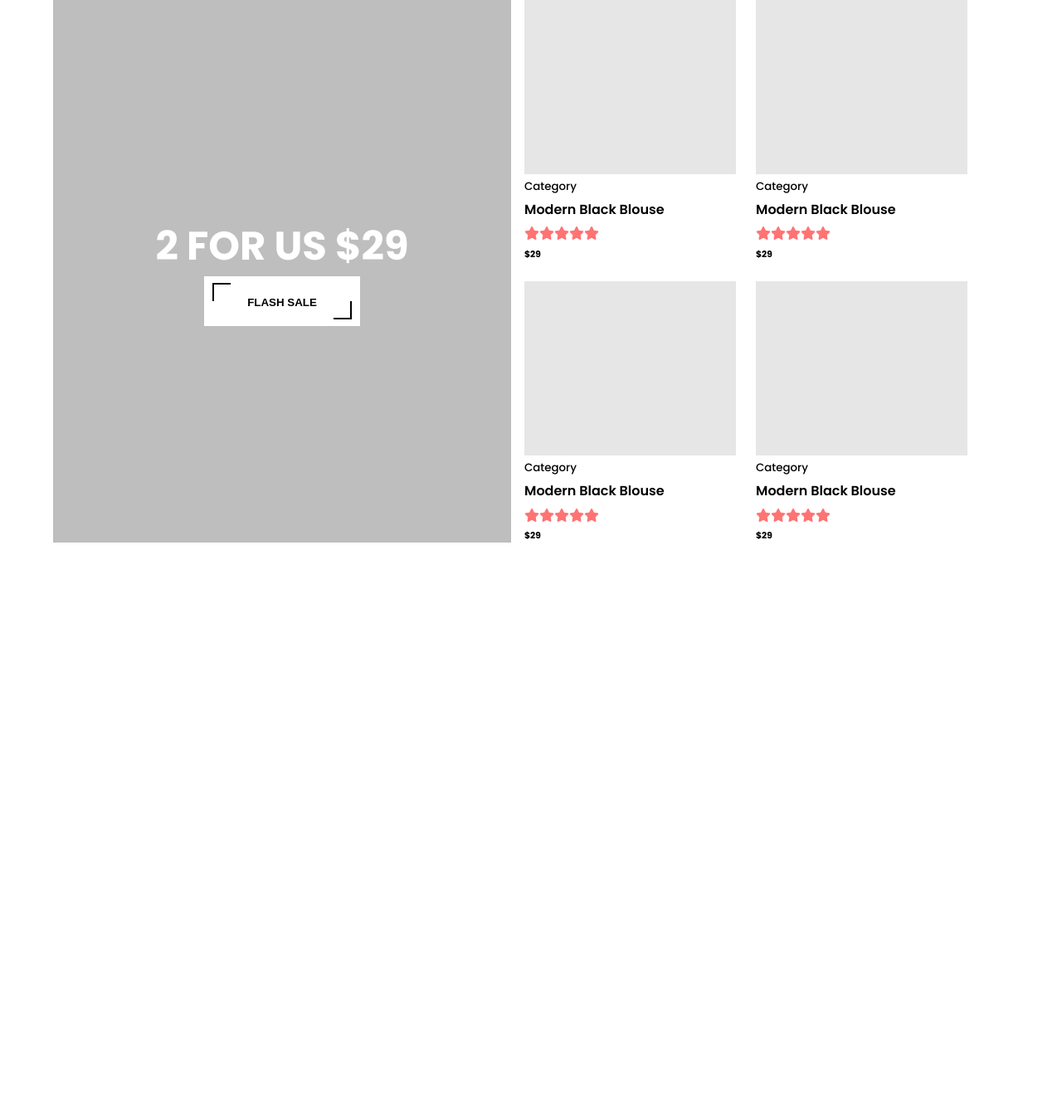
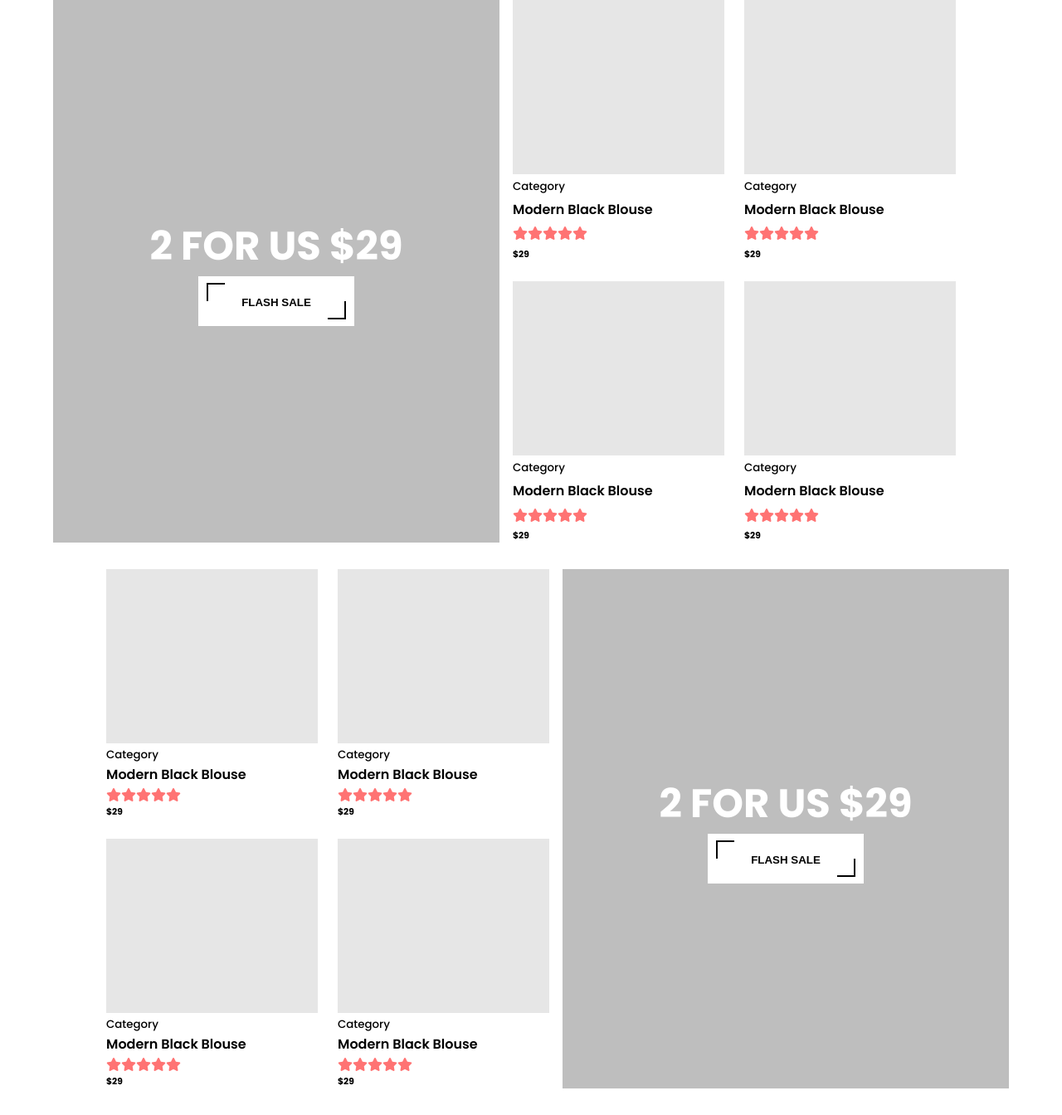
Before and after one commit to saraohman97/fixxo, a React (Create React App) app in the folder e-commerce/: page / in a window 1280 px wide. Shown: the whole page at 83% size. Before the commit the page ends 800 px from the top, so only its background shows below. Built offline with nearby package versions, Linux system fonts and the light colour scheme.

Commit message:
flash sale done

```diff
--- a/e-commerce/src/components/ProductSales.js
+++ b/e-commerce/src/components/ProductSales.js
@@ -9,11 +9,23 @@ const ProductSales = () => {
           <h2 className='flash-text'>2 FOR US $29</h2>
           <button className='btn'>FLASH SALE</button>
         </div>
-        <div className='sales-card-wrapper'>
+        <div className='sales-card-wrapper-upper'>
           <SalesCard />
           <SalesCard />
           <SalesCard />
           <SalesCard />
+        </div>
+      </div>
+      <div className="product-sales">
+        <div className='sales-card-wrapper-lower'>
+          <SalesCard />
+          <SalesCard />
+          <SalesCard />
+          <SalesCard />
+        </div>
+        <div className='flash-sale'>
+          <h2 className='flash-text'>2 FOR US $29</h2>
+          <button className='btn'>FLASH SALE</button>
         </div>
       </div>
     </div>
--- a/e-commerce/src/styles/Home.css
+++ b/e-commerce/src/styles/Home.css
@@ -191,7 +191,9 @@ body {
 .product-sales {
   display: flex;
   gap: 1rem;
+  margin-bottom: 2rem;
 }
+
 
 .flash-sale {
   background-color: var(--clr-grey);
@@ -206,6 +208,7 @@ body {
   color: #ffffff;
 }
 .btn {
+  cursor: pointer;
   font-weight: 600;
   position: relative;
   background-color: #fff;
@@ -234,32 +237,43 @@ body {
   border-bottom: 2px solid #000;
 }
 
-.sales-card-wrapper {
+.sales-card-wrapper-upper {
   display: grid;
   grid-template-columns: minmax(255px, 280px) auto;
   gap: 1.5rem;
-  padding-right: 50px;
+  padding-right: 4rem;
+}
+.sales-card-wrapper-lower {
+  display: grid;
+  grid-template-columns: minmax(255px, 280px) auto;
+  gap: 1.5rem;
+  padding-left: 4rem;
 }
 
-.sales-card-wrapper .card {
+.sales-card-wrapper-upper .card,
+.sale-card-wrapper-lower .card {
   display: flex;
   flex-direction: column;
   gap: .3rem;
 }
 
-.sales-card-wrapper .card .card-picture {
+.sales-card-wrapper-upper .card .card-picture,
+.sales-card-wrapper-lower .card .card-picture {
   background-color: var(--clr-showcase-bg);
   width: 255px;
   height: 210px;
 }
 
-.sales-card-wrapper .card h6 {
+.sales-card-wrapper-upper .card h6,
+.sales-card-wrapper-lower .card h6 {
   align-self: flex-start;
 }
-.sales-card-wrapper .card small {
+.sales-card-wrapper-upper .card small,
+.sales-card-wrapper-lower .card small {
   font-weight: 500;
 }
-.sales-card-wrapper .card p {
+.sales-card-wrapper-upper .card p,
+.sales-card-wrapper-lower .card p {
   font-weight: 600;
 }
 .fa-star {
```
